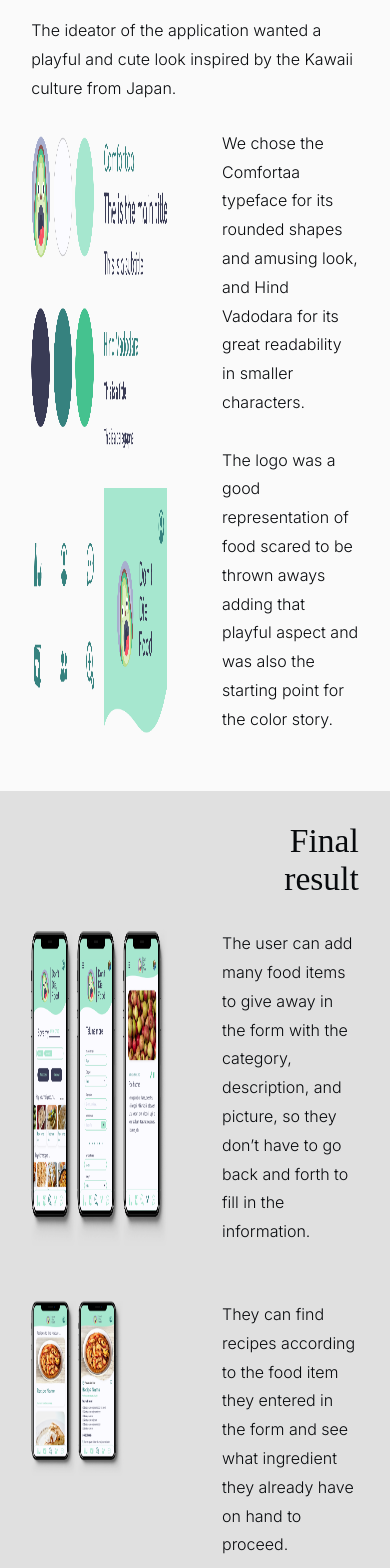
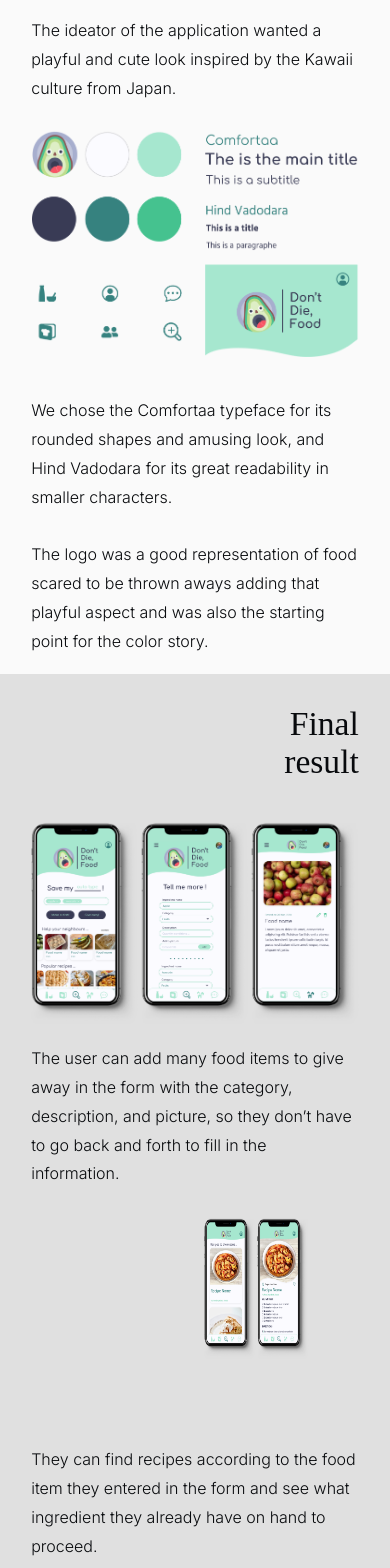
Before and after one commit to stephaniebd/portfolio2.0, a React (Create React App) app in the folder portfolio/: page /DontDieFood in a window 390 px wide. Shown: the part 2900-4468 px from the top of the page. Built offline with nearby package versions, Linux system fonts and the light colour scheme.

Commit message:
made design section and banner responsive

```diff
--- a/portfolio/src/components/DesignSection.js
+++ b/portfolio/src/components/DesignSection.js
@@ -16,7 +16,7 @@ const DesignSection = () => {
                 </p>
                 <div className="design-content">
                     <div className="design-elements-img">
-                    <img className="design-img" src={designelements} alt="user flow" height="100%" width="100%"/>
+                        <img className="design-img" src={designelements} alt="user flow" height="100%" width="100%"/>
                     </div>
                     <div className="design-text">
                         <p>
--- a/portfolio/src/styles/Banner.css
+++ b/portfolio/src/styles/Banner.css
@@ -4,7 +4,7 @@
 }
 h1 {
     font-family: Happy Times at the IKOB New Game Plus Edition;
-    font-size: clamp(3rem, 6vw, 7rem);
+    font-size: clamp(4rem, 6vw, 6rem);
     font-style: italic;
     font-weight: 400;
     text-align: left;
@@ -12,7 +12,7 @@ h1 {
 
 
     font-family: Happy Times at the IKOB New Game Plus Edition;
-    font-size: clamp(3rem, 6vw, 7rem);
+    font-size: clamp(4rem, 6vw, 6rem);
     font-style: normal;
     font-weight: 400;
     text-align: left;
@@ -27,7 +27,8 @@ h1 {
 }
 
 .hero-banner {
-    padding: 25% 0% 0% 30%;
+    /* padding: 25% 0% 0% 30%; */
+    padding: 20rem 0% 0% 30%;
 }
 
 .animated {
@@ -71,3 +72,19 @@ h1 {
     color: #000000;
     padding: 0 1% 2% 1%;
 }
+
+@media screen and (max-width: 768px) {
+    .hero-banner {
+        padding: 20rem 0% 0% 8%;
+    }
+}
+
+@media screen and (max-width: 480px) {
+    h1 {
+        font-size: clamp(2rem, 6vw, 6rem);
+    }
+
+    .hero-banner p {
+        font-size: clamp(1rem, 2vw, 2rem);
+    }
+}
--- a/portfolio/src/styles/DesignSection.css
+++ b/portfolio/src/styles/DesignSection.css
@@ -12,11 +12,20 @@
 
 .design-content {
     display: grid;
-    grid-template-columns: 1fr 1fr;
+    grid-template-columns: repeat(2, 1fr);
     column-gap: 54px;
     margin: 8% 0% 8% 0%;
 }
 
 .design-element-img {
     padding-right: 3%;
+    width: max(100%);
 }
+
+
+@media screen and (max-width:768px) {
+    .design-content {
+        grid-template-columns: 1fr;
+        row-gap: 8%;
+    }
+}
--- a/portfolio/src/styles/FinalSection.css
+++ b/portfolio/src/styles/FinalSection.css
@@ -18,3 +18,14 @@
 .img-gr {
     justify-self: end;
 }
+
+@media screen and (max-width:768px) {
+    .final-section-grid {
+        grid-template-columns: 1fr;
+        row-gap: 2%;
+    }
+
+    .img-gr {
+        padding-top: 3%;
+    }
+}
```
